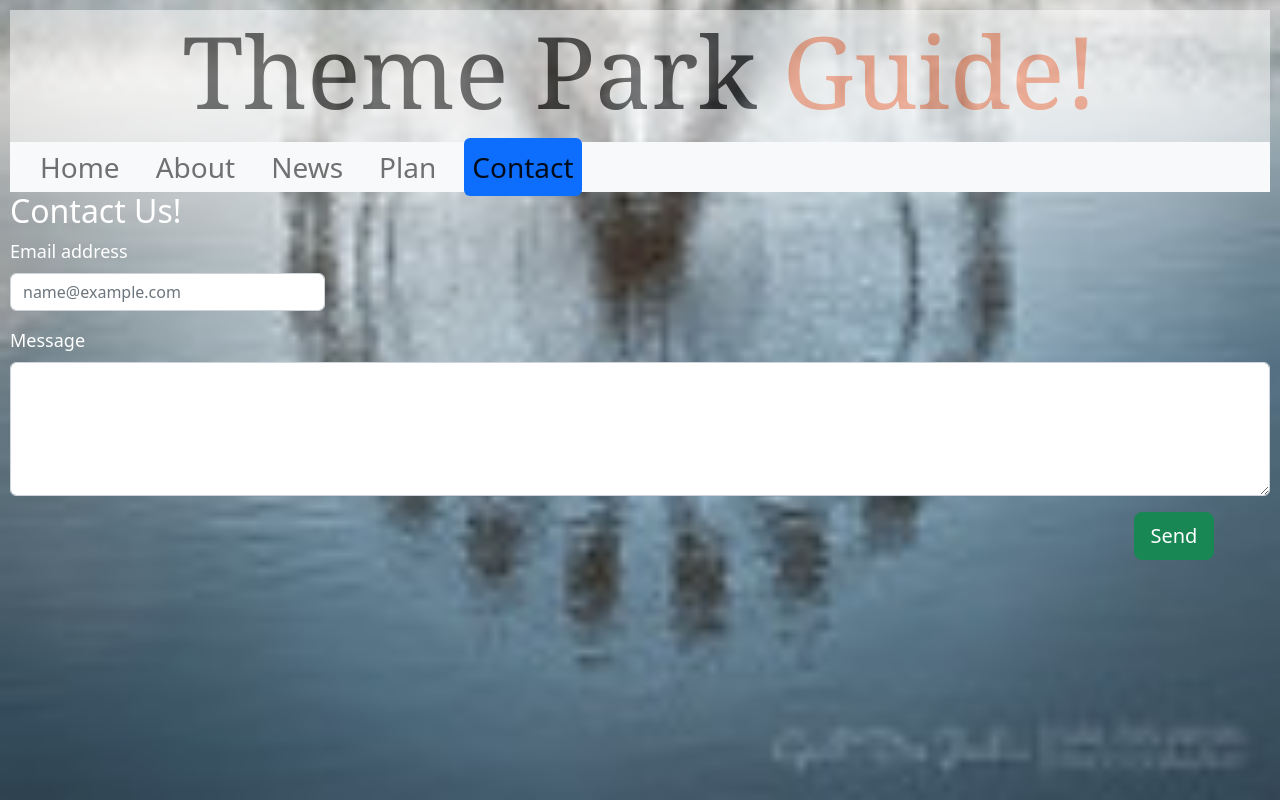
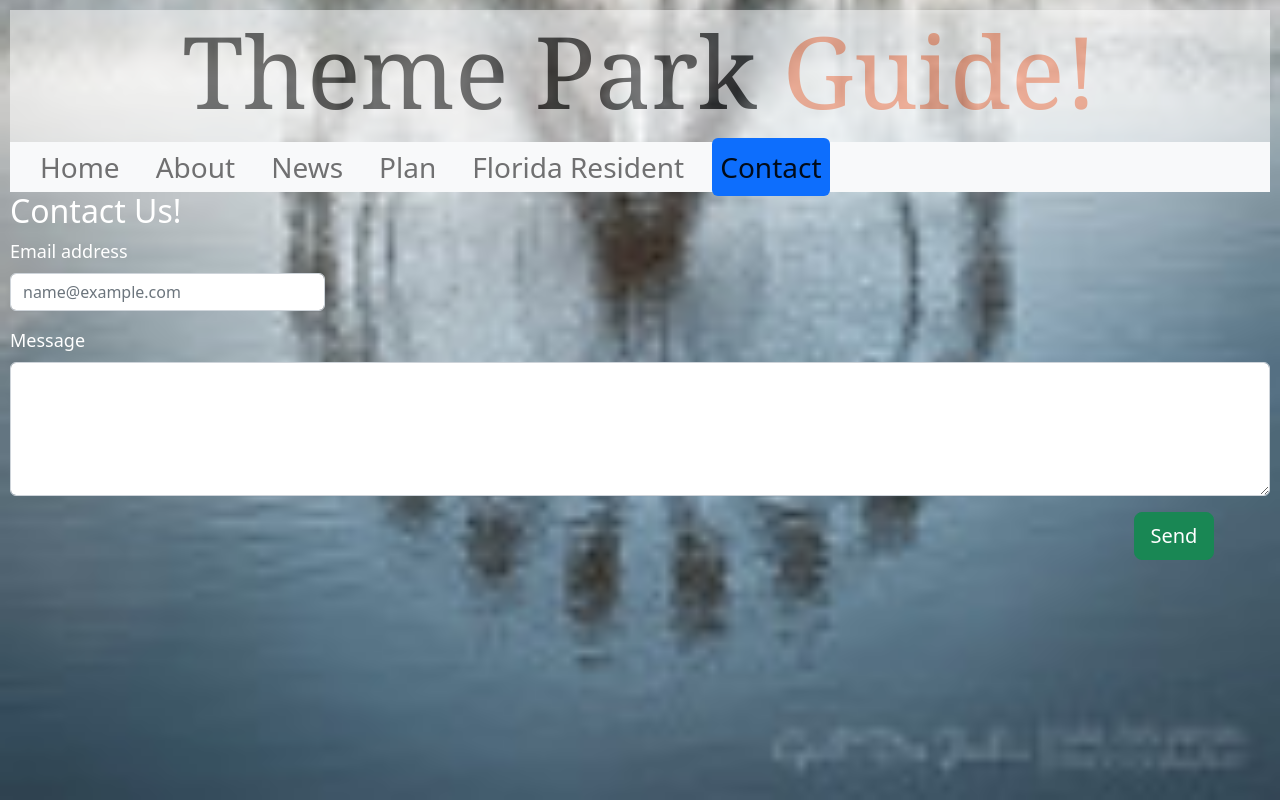
Before and after one commit to vinniem19/themeParkGuide, a plain HTML site: page contact.html in a window 1280 px wide. Drawn offline with nearby package versions, Linux system fonts and the light colour scheme.

Commit message:
Update contact.html
added FL resident link to navbar

```diff
--- a/contact.html
+++ b/contact.html
@@ -32,6 +32,9 @@
                     </li>
                     <li class="nav-item">
                         <a class="nav-link" href="./plan.html">Plan</a>
+                    </li>
+                         <li class="nav-item">
+                        <a class="nav-link" href="./floridaresident.html">Florida Resident</a>
                     </li>
                     <li class="nav-item">
                         <a class="nav-link active" aria-current="page" href="./contact.html">Contact</a>
```
